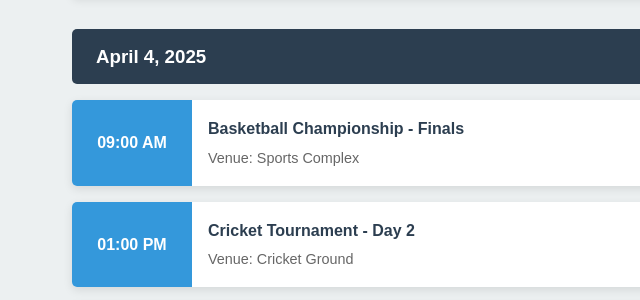
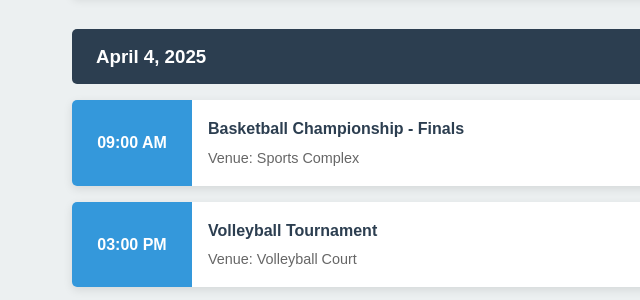
Before and after one commit to neehar2601/CollegeFest, a plain HTML site: page index.html in a window 1280 px wide. Shown: the part 2494-2794 px from the top of the page, 0-640 px from the left. Drawn offline with Linux system fonts and the light colour scheme.

Commit message:
Updated event schedule and updated reg. link

```diff
--- a/index.html
+++ b/index.html
@@ -41,6 +41,7 @@
             <!-- <li><a href="#register">Register</a></li> -->
             <li><a href="#events">Events</a></li>
             <li><a href="#schedule">Schedule</a></li>
+            <!-- <li><a href="#points">Points Table</a></li> -->
             <li><a href="#contact">Contact</a></li>
         </ul>
     </nav>
@@ -63,7 +64,7 @@
             <div class="events-tab">
                 <button class="tab-btn active" data-category="sports">Sports Events</button>
                 <button class="tab-btn" data-category="cultural">Cultural Events</button>
-                <!-- <button class="tab-btn" data-category="special">Special Events</button> -->
+                <button class="tab-btn" data-category="special">Finale</button>
             </div>
             <div class="events-grid" id="eventsGrid">
                 <!-- Events will be added dynamically via JavaScript -->
--- a/script.js
+++ b/script.js
@@ -86,13 +86,13 @@ document.addEventListener('DOMContentLoaded', function() {
         },
 
         // Special Events
-        // {
-        //     name: "Tech Hackathon",
-        //     date: "April 2-3, 2025",
-        //     description: "24-hour coding challenge to build innovative solutions for real-world problems.",
-        //     category: "special",
-        //     registrationLink: "register-hackathon.html"
-        // },
+        {
+            name: "Stage Program",
+            date: "April 11, 2025",
+            description: "Final showdown and closure of MSIS College fest Felicity. Register below to showcase your talent",
+            category: "special",
+            registrationLink: "https://forms.gle/nRFYkhZYVVcRxSyL6"
+        },
         // {
         //     name: "Grand Stage Program",
         //     date: "April 11, 2025",
@@ -140,26 +140,26 @@ document.addEventListener('DOMContentLoaded', function() {
                 day: "April 4, 2025",
                 events: [
                     { time: "09:00 AM", event: "Basketball Championship - Finals", venue: "Sports Complex" },
-                    { time: "01:00 PM", event: "Cricket Tournament - Day 2", venue: "Cricket Ground" },
+                    // { time: "01:00 PM", event: "Cricket Tournament - Day 2", venue: "Cricket Ground" },
                     { time: "03:00 PM", event: "Volleyball Tournament", venue: "Volleyball Court" },
-                    { time: "06:00 PM", event: "Sports Quiz", venue: "Seminar Hall" }
+                    // { time: "06:00 PM", event: "Sports Quiz", venue: "Seminar Hall" }
                 ]
             },
             {
                 day: "April 5, 2025",
                 events: [
-                    { time: "08:00 AM", event: "Athletic Meet", venue: "College Stadium" },
-                    { time: "09:00 AM", event: "Cricket Tournament - Day 3", venue: "Cricket Ground" },
+                    // { time: "08:00 AM", event: "Athletic Meet", venue: "College Stadium" },
+                    // { time: "09:00 AM", event: "Cricket Tournament - Day 3", venue: "Cricket Ground" },
                     { time: "02:00 PM", event: "Chess Tournament", venue: "Student Center" },
-                    { time: "06:00 PM", event: "Sports Day Award Ceremony", venue: "Main Auditorium" }
+                //     { time: "06:00 PM", event: "Sports Day Award Ceremony", venue: "Main Auditorium" }
                 ]
             },
             {
                 day: "April 6, 2025",
                 events: [
 
-                    { time: "02:00 PM", event: "Badminton Tournament", venue: "Indoor Stadium" },
-                    { time: "05:00 PM", event: "Table Tennis", venue: "College Grounds" }
+                    { time: "09:00 AM", event: "Badminton Tournament", venue: "Indoor Stadium" },
+                    { time: "12:00 PM", event: "Table Tennis", venue: "College Grounds" }
                 ]
             }
         ],
@@ -205,11 +205,11 @@ document.addEventListener('DOMContentLoaded', function() {
             {
                 day: "April 11, 2025",
                 events: [
-                    { time: "10:00 AM", event: "Exhibition of Winners' Work", venue: "Library Auditorium" },
-                    { time: "01:00 PM", event: "Celebrity Meet & Greet", venue: "Library Auditorium" },
-                    { time: "03:00 PM", event: "Award Ceremony", venue: "Library Auditorium" },
-                    { time: "06:00 PM", event: "Grand Stage Program", venue: "Library Auditorium" },
-                    { time: "09:00 PM", event: "Closing Ceremony & Fireworks", venue: "Library Auditorium" }
+                    { time: "10:00 AM", event: "We will be right back with schedule", venue: "Library Auditorium" }
+                    // { time: "01:00 PM", event: "Celebrity Meet & Greet", venue: "Library Auditorium" },
+                    // { time: "03:00 PM", event: "Award Ceremony", venue: "Library Auditorium" },
+                    // { time: "06:00 PM", event: "Grand Stage Program", venue: "Library Auditorium" },
+                    // { time: "09:00 PM", event: "Closing Ceremony & Fireworks", venue: "Auditorium" }
                 ]
             }
         ]
@@ -325,4 +325,5 @@ document.addEventListener('DOMContentLoaded', function() {
             document.getElementById(targetId).scrollIntoView({ behavior: 'smooth' });
         });
     });
+
 });
```
Also changed, not shown: pointsTable.html.txt (added), script.js.txt (added), styles.css (line endings or trailing spaces), styles.css.txt (added).
